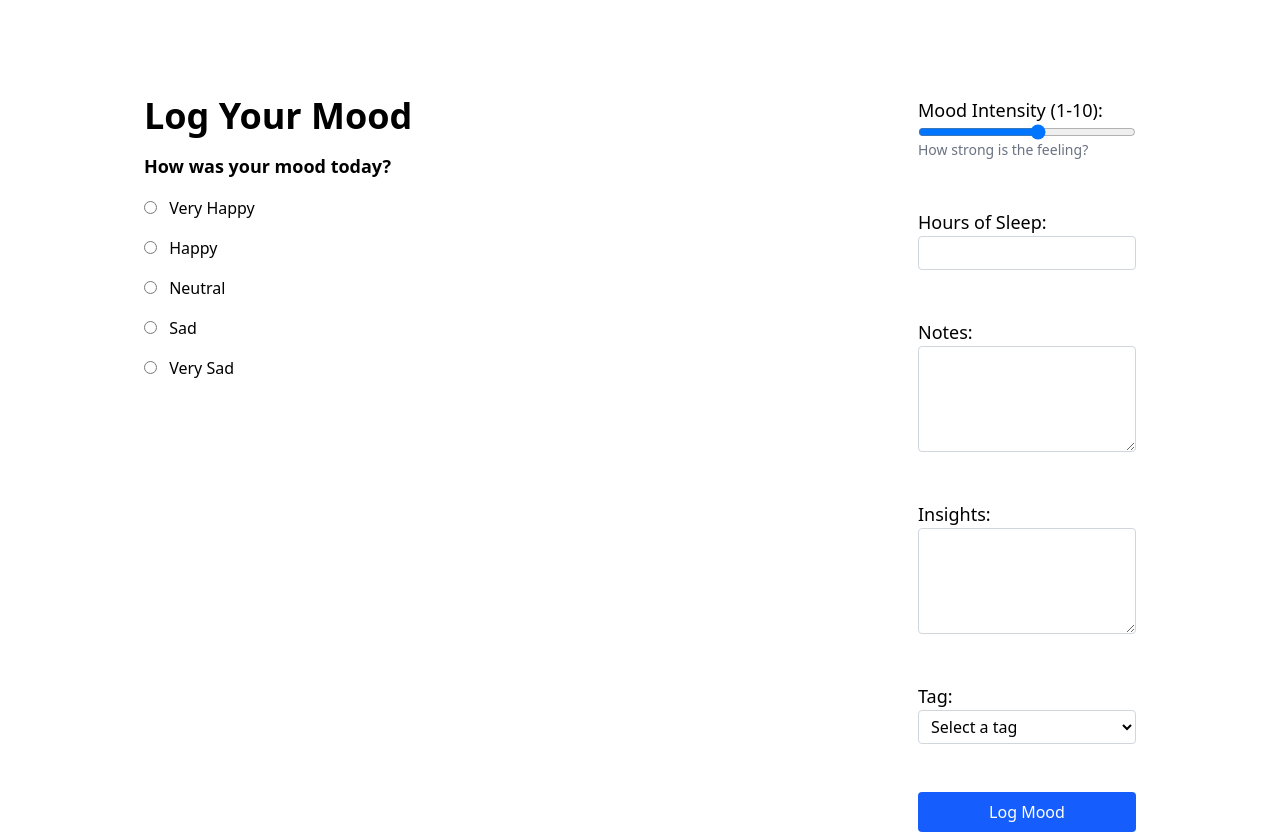
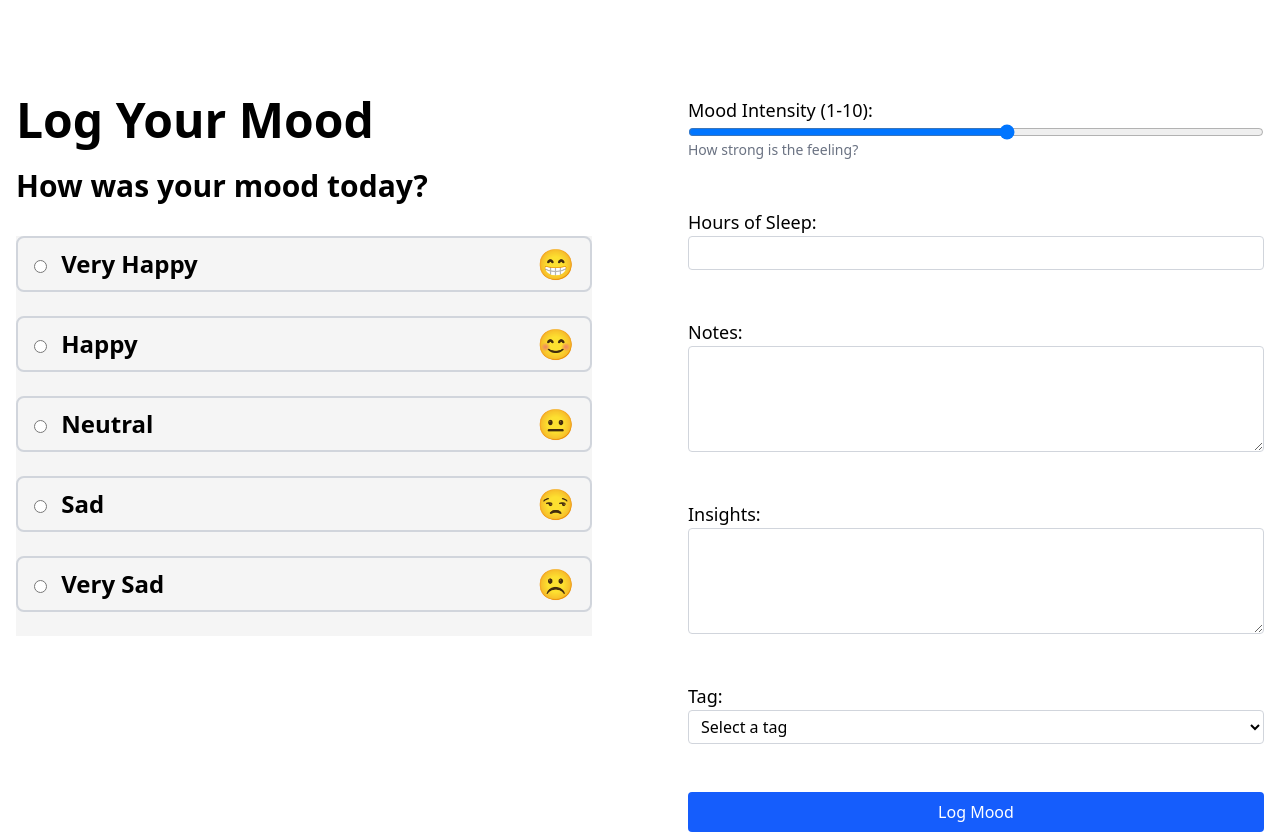
Before and after one commit to nastaj/mood-tracker, a PHP site: page /log_mood.php in a window 1280 px wide. Shown: the part 93-925 px from the top of the page. Run offline with PHP 8.4, Linux system fonts and the light colour scheme; a user stored in the database is signed in; data comes from the database, SQL or seed files in the repository; data that the repository does not hold is empty; some libraries are stand-ins or nearby versions.

Commit message:
changed styling of mood category selection cards

```diff
--- a/api/get_categories.php
+++ b/api/get_categories.php
@@ -1,7 +1,7 @@
 <?php
 require './config/db_connect.php';
 
-$sql = "SELECT category_id, name FROM mood_categories";
+$sql = "SELECT * FROM mood_categories";
 $stmt = $conn->prepare($sql);
 $stmt->execute();
 $result = $stmt->get_result();
--- a/assets/css/output.css
+++ b/assets/css/output.css
@@ -16,17 +16,20 @@
     --color-green-700: oklch(52.7% 0.154 150.069);
     --color-blue-500: oklch(62.3% 0.214 259.815);
     --color-blue-600: oklch(54.6% 0.245 262.881);
+    --color-gray-100: oklch(96.7% 0.003 264.542);
     --color-gray-200: oklch(92.8% 0.006 264.531);
     --color-gray-300: oklch(87.2% 0.01 258.338);
     --color-gray-400: oklch(70.7% 0.022 261.325);
     --color-gray-500: oklch(55.1% 0.027 264.364);
     --color-gray-600: oklch(44.6% 0.03 256.802);
     --color-gray-700: oklch(37.3% 0.034 259.733);
+    --color-neutral-100: oklch(97% 0 0);
+    --color-neutral-200: oklch(92.2% 0 0);
+    --color-neutral-300: oklch(87% 0 0);
     --color-black: hsl(0, 0%, 0%);
     --color-white: hsl(0, 0%, 100%);
     --spacing: 0.25rem;
     --container-md: 28rem;
-    --container-3xl: 48rem;
     --container-4xl: 56rem;
     --container-5xl: 64rem;
     --container-7xl: 80rem;
@@ -504,8 +540,14 @@
   .gap-16 {
     gap: calc(var(--spacing) * 16);
   }
+  .gap-24 {
+    gap: calc(var(--spacing) * 24);
+  }
   .gap-28 {
     gap: calc(var(--spacing) * 28);
+  }
+  .gap-96 {
+    gap: calc(var(--spacing) * 96);
   }
   .space-y-6 {
     :where(& > :not(:last-child)) {
@@ -594,6 +639,15 @@
   }
   .bg-green-500 {
     background-color: var(--color-green-500);
+  }
+  .bg-neutral-100 {
+    background-color: var(--color-neutral-100);
+  }
+  .bg-neutral-200 {
+    background-color: var(--color-neutral-200);
+  }
+  .bg-neutral-300 {
+    background-color: var(--color-neutral-300);
   }
   .bg-neutral-gray-3 {
     background-color: var(--color-neutral-gray-3);
@@ -813,30 +855,17 @@
     transition-timing-function: var(--tw-ease, var(--default-transition-timing-function));
     transition-duration: var(--tw-duration, var(--default-transition-duration));
   }
-  .placeholder\:items-center {
-    &::placeholder {
-      align-items: center;
-    }
-  }
-  .placeholder\:self-center {
-    &::placeholder {
-      align-self: center;
-    }
-  }
-  .placeholder\:self-end {
-    &::placeholder {
-      align-self: flex-end;
-    }
-  }
-  .placeholder\:text-center {
-    &::placeholder {
-      text-align: center;
-    }
-  }
   .hover\:cursor-pointer {
     &:hover {
       @media (hover: hover) {
         cursor: pointer;
+      }
+    }
+  }
+  .hover\:border-blue-600 {
+    &:hover {
+      @media (hover: hover) {
+        border-color: var(--color-blue-600);
       }
     }
   }
--- a/log_mood.php
+++ b/log_mood.php
@@ -18,28 +18,34 @@ include './api/get_categories.php';
 <body>
     <?php include './includes/header.php'; ?>
 
-    <main class="max-w-5xl mt-24 flex flex-col gap-28 mx-auto px-4">
-        <div class="flex justify-between">
-            <div>
-                <h1 class="text-4xl font-bold mb-4">Log Your Mood</h1>
+    <main class="max-w-7xl mt-24 mx-auto px-4">
+        <div class="flex justify-between gap-24">
+            <div class="w-1/2">
+                <h1 class="text-5xl font-bold mb-6">Log Your Mood</h1>
                 <form id="moodCategoryForm" class="flex flex-col gap-4">
-                    <label for="mood" class="text-lg font-semibold">How was your mood today?</label>
-                    <?php foreach ($categories as $category): ?>
-                        <?php
+                    <label for="mood" class="text-3xl font-semibold mb-4">How was your mood today?</label>
+                    <div class="bg-neutral-100">
+                        <?php foreach ($categories as $category): ?>
+                            <?php
                             $id = htmlspecialchars($category['category_id']);
                             $name = htmlspecialchars($category['name']);
+                            $category_img = htmlspecialchars($category['image']);
 
                             echo '
-                            <div>
-                                <input type="radio" id="mood-' . $id . '" name="mood" value="' . $id . '" class="mr-2">
-                                <label for="mood-' . $id . '" class="mr-4">' . ucfirst($name) . '</label>
+                            <div class="flex items-center justify-between border-2 px-4 py-2 rounded-lg border-gray-300 hover:border-blue-600 font-semibold mb-6 transition-all">
+                                <div class="text-2xl">
+                                    <input type="radio" id="mood-' . $id . '" name="mood" value="' . $id . '" class="mr-2">
+                                    <label for="mood-' . $id . '" class="mr-4 cursor-pointer">' . ucfirst($name) . '</label>
+                                </div>
+                                <span class="text-3xl">'. $category_img .'</span>
                             </div>';
-                        ?>
+                            ?>
                     <?php endforeach; ?>
+                </div>
                 </form>
             </div>
 
-            <div>
+            <div class="w-1/2">
                 <form id="moodForm" class="flex flex-col gap-8">
                     <div class="flex flex-col">
                         <label for="moodIntensity" class="text-lg font-medium">Mood Intensity (1-10):</label>
```
Also changed, not shown: other parts of assets/css/output.css (+50 -12 lines).
